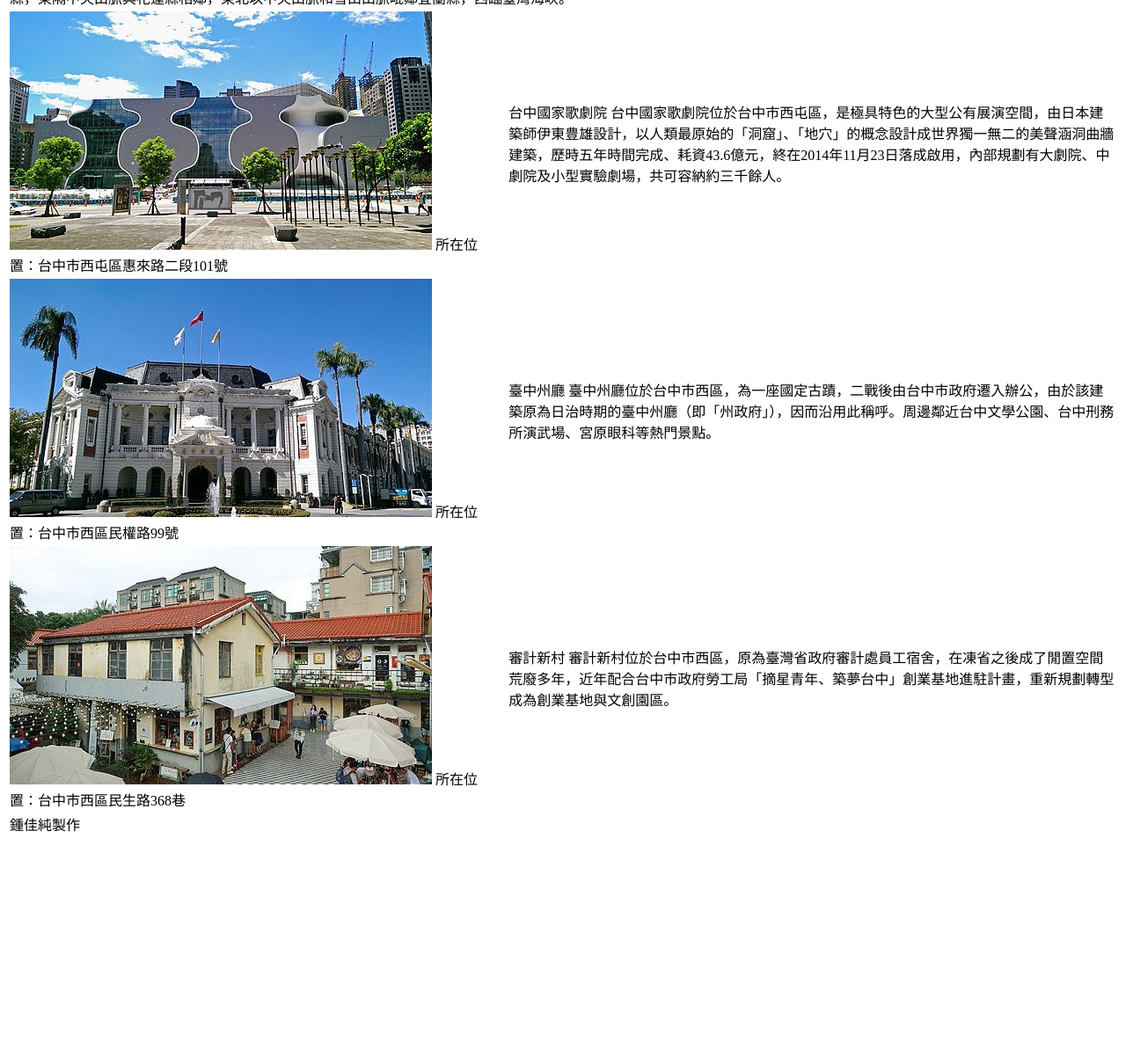
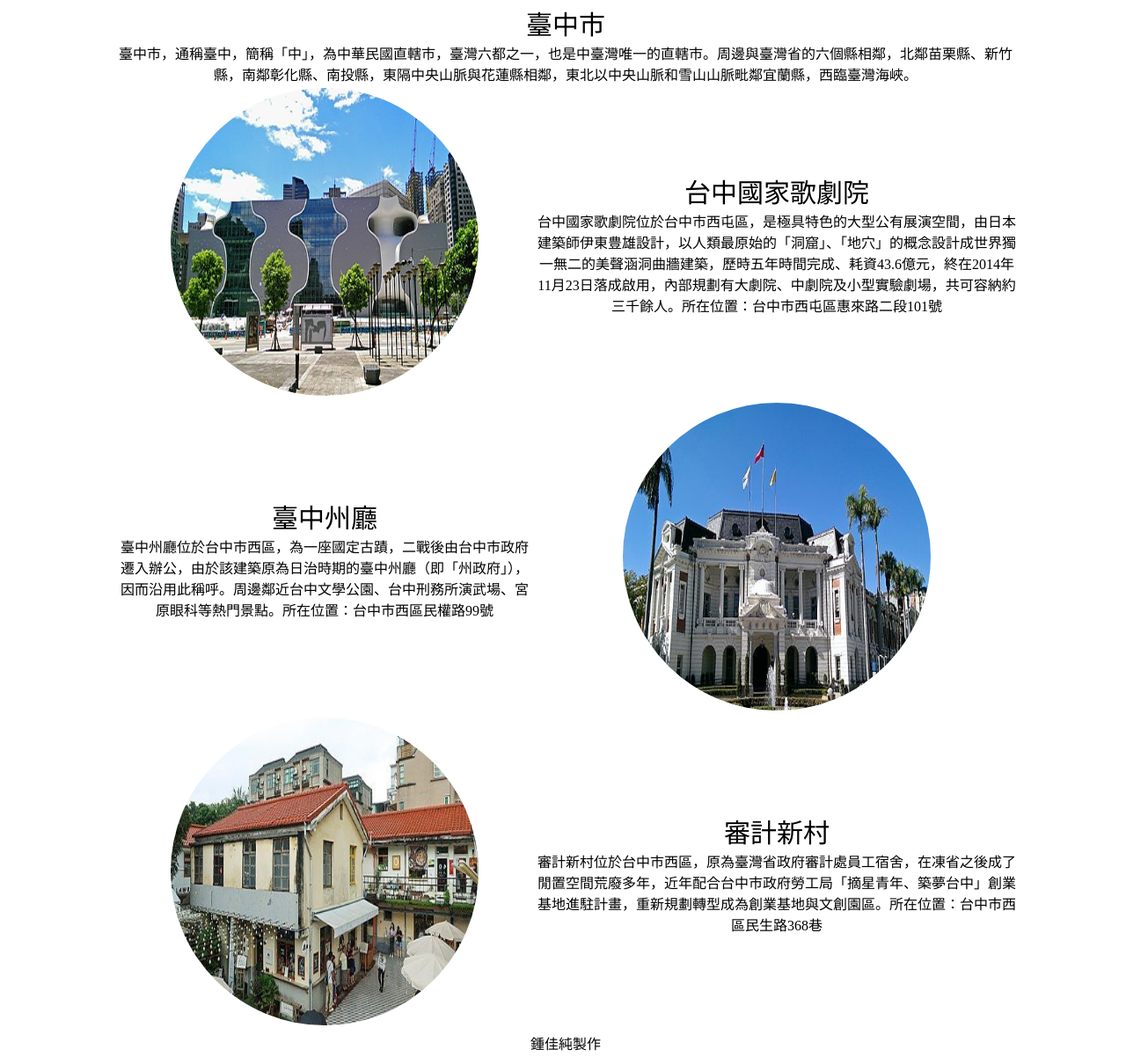
Before and after one commit to hmaumt/HW1, a plain HTML site: page index.html in a window 1280 px wide. Shown: the part 358-1560 px from the top of the page at 88% size. Before the commit the page ends 1318 px from the top, so only its background shows below. Drawn offline with Linux system fonts and the light colour scheme.

Commit message:
Add files via upload

```diff
--- a/index.html
+++ b/index.html
@@ -4,19 +4,28 @@
 	<meta charset="UTF-8">
 	<meta name="viewport" content="width=device-width, initial-scale=1.0">
 	<title>Document</title>
+	<style>
+		.container {margin: 0 auto; width:1024px; }
+		.large_font {font-size:30px;}
+		td{ text-align:center; }
+		img { border-radius: 30px; }
+		.img_round { border-radius: 50%; width:350px; height:350px; }
+	</style>
 </head>
 <body>
+
+<div class="container">
 	<table>
 		<tr>
 			<td colspan="2">
-				台中市景點推薦
+				<div class="large_font">台中市景點推薦</div>
 				<img src="00.jpeg">
 			</td>
 		</tr>
 		<tr>
 			<td colspan="2">
 
-				臺中市
+				<div class="large_font">臺中市</div>
 
 				臺中市，通稱臺中，簡稱「中」，為中華民國直轄市，臺灣六都之一，也是中臺灣唯一的直轄市。周邊與臺灣省的六個縣相鄰，北鄰苗栗縣、新竹縣，南鄰彰化縣、南投縣，東隔中央山脈與花蓮縣相鄰，東北以中央山脈和雪山山脈毗鄰宜蘭縣，西臨臺灣海峽。
 
@@ -24,48 +33,44 @@
 		</tr>
 		<tr>
 			<td>
-				<img src="01.jpeg">
-				所在位置：台中市西屯區惠來路二段101號
+				<img class="img_round" src="01.jpeg">
 			</td>
 			<td>
-				台中國家歌劇院
+				<div class="large_font">台中國家歌劇院</div>
 
-				台中國家歌劇院位於台中市西屯區，是極具特色的大型公有展演空間，由日本建築師伊東豊雄設計，以人類最原始的「洞窟」、「地穴」的概念設計成世界獨一無二的美聲涵洞曲牆建築，歷時五年時間完成、耗資43.6億元，終在2014年11月23日落成啟用，內部規劃有大劇院、中劇院及小型實驗劇場，共可容納約三千餘人。
+				台中國家歌劇院位於台中市西屯區，是極具特色的大型公有展演空間，由日本建築師伊東豊雄設計，以人類最原始的「洞窟」、「地穴」的概念設計成世界獨一無二的美聲涵洞曲牆建築，歷時五年時間完成、耗資43.6億元，終在2014年11月23日落成啟用，內部規劃有大劇院、中劇院及小型實驗劇場，共可容納約三千餘人。所在位置：台中市西屯區惠來路二段101號
 
 			</td>
 
 		</tr>
 		<tr>
 			<td>
-				<img src="02.jpeg">
-				所在位置：台中市西區民權路99號
+				<div class="large_font">臺中州廳</div>
+
+				臺中州廳位於台中市西區，為一座國定古蹟，二戰後由台中市政府遷入辦公，由於該建築原為日治時期的臺中州廳（即「州政府」），因而沿用此稱呼。周邊鄰近台中文學公園、台中刑務所演武場、宮原眼科等熱門景點。所在位置：台中市西區民權路99號
 			</td>
 			<td>
-				臺中州廳
-
-				臺中州廳位於台中市西區，為一座國定古蹟，二戰後由台中市政府遷入辦公，由於該建築原為日治時期的臺中州廳（即「州政府」），因而沿用此稱呼。周邊鄰近台中文學公園、台中刑務所演武場、宮原眼科等熱門景點。
-
+				<img class="img_round" src="02.jpeg">
 			</td>
 
 		</tr>
 		<tr>
 			<td>
-				<img src="03.jpeg">
-				所在位置：台中市西區民生路368巷
+				<img class="img_round" src="03.jpeg">
 			</td>
 			<td>
-				審計新村
+				<div class="large_font">審計新村</div>
 
-				審計新村位於台中市西區，原為臺灣省政府審計處員工宿舍，在凍省之後成了閒置空間荒廢多年，近年配合台中市政府勞工局「摘星青年、築夢台中」創業基地進駐計畫，重新規劃轉型成為創業基地與文創園區。
+				審計新村位於台中市西區，原為臺灣省政府審計處員工宿舍，在凍省之後成了閒置空間荒廢多年，近年配合台中市政府勞工局「摘星青年、築夢台中」創業基地進駐計畫，重新規劃轉型成為創業基地與文創園區。所在位置：台中市西區民生路368巷
 			</td>
 
 		</tr>
 		<tr>
-			<td>
+			<td colspan="2">
 				鍾佳純製作
 			</td>
-			<td></td>
 		</tr>
 	</table>
+</div>
 </body>
 </html>
```
